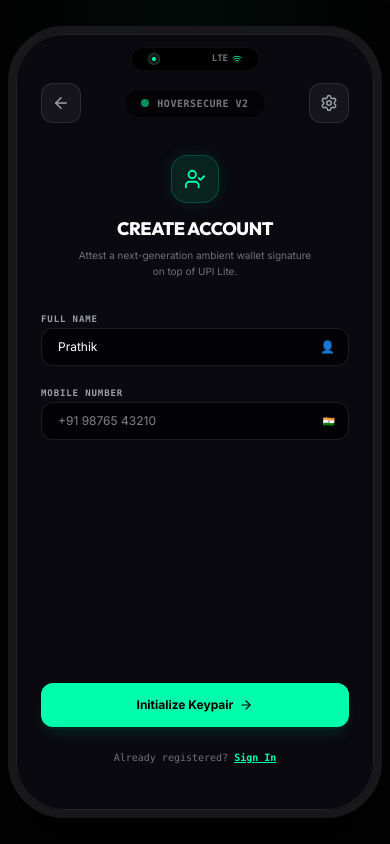
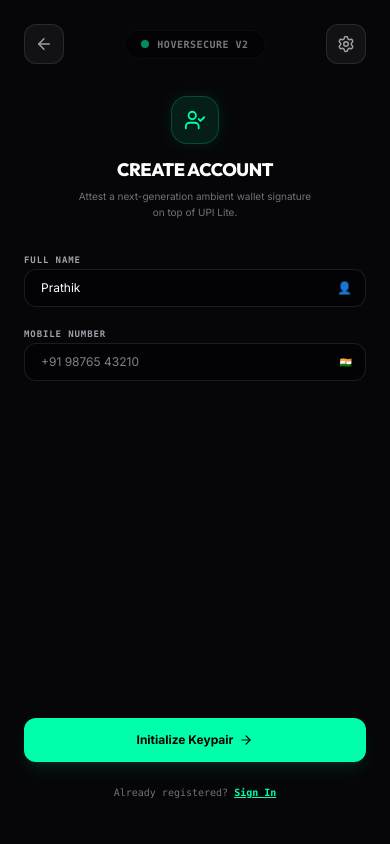
Before and after one commit to nah70909-glitch/hoverpay, a Next.js app: page /pay in a window 390 px wide. Built offline with nearby package versions, Linux system fonts and the light colour scheme.

Commit message:
fix: make mobile layout fully responsive and bleed full-screen to prevent congestion

```diff
--- a/src/app/pay/page.tsx
+++ b/src/app/pay/page.tsx
@@ -671,15 +671,22 @@
   }, [fingerHolding, bioMethod, state]);
 
   return (
-    <div className="min-h-screen bg-[#030303] flex flex-col md:flex-row justify-center items-center gap-8 lg:gap-16 p-4 selection:bg-brand-500/30 relative">
+    <div className={`min-h-screen bg-[#030303] flex flex-col md:flex-row justify-center items-center selection:bg-brand-500/30 relative ${
+      isMobileView ? "p-0" : "p-4 gap-8 lg:gap-16"
+    }`}>
 
       {/* Dynamic Cyber background grid */}
       <div className="absolute inset-0 bg-[radial-gradient(ellipse_at_top,rgba(0,255,170,0.03)_0%,transparent_70%)] pointer-events-none" />
 
       {/* Main Frame Shell resembling phone interface */}
-      <div className="w-full max-w-[420px] aspect-[9/19.5] bg-[#09090f] border border-white/10 rounded-[48px] overflow-hidden flex flex-col relative shadow-[0_25px_60px_rgba(0,0,0,0.8)] outline outline-8 outline-zinc-900 shrink-0">
-
-        {/* Dynamic Notch */}
+      <div className={`w-full flex flex-col relative shrink-0 transition-all duration-300 ${
+        isMobileView
+          ? "min-h-screen bg-[#060608]"
+          : "max-w-[420px] aspect-[9/19.5] bg-[#09090f] border border-white/10 rounded-[48px] overflow-hidden shadow-[0_25px_60px_rgba(0,0,0,0.8)] outline outline-8 outline-zinc-900"
+      }`}>
+
+        {/* Dynamic Notch (Rendered only on Desktop) */}
+        {!isMobileView && (
           <div className="absolute top-3 left-1/2 transform -translate-x-1/2 w-32 h-6 bg-black rounded-full flex items-center justify-between px-4 z-50 border border-white/5">
             <div className="w-3 h-3 rounded-full bg-zinc-900 border border-brand-500/20 flex items-center justify-center">
               <div className="w-1 h-1 bg-brand-500 rounded-full" />
@@ -693,9 +700,12 @@
               )}
             </div>
           </div>
+        )}
 
         {/* Mobile Header bar */}
-        <header className="w-full pt-12 px-6 pb-4 flex items-center justify-between z-30">
+        <header className={`w-full px-6 pb-4 flex items-center justify-between z-30 ${
+          isMobileView ? "pt-6" : "pt-12"
+        }`}>
           {state !== "success" && state !== "failed" ? (
             <button
               onClick={() => {
```
Lines whose indentation alone changed are shown as unchanged.
